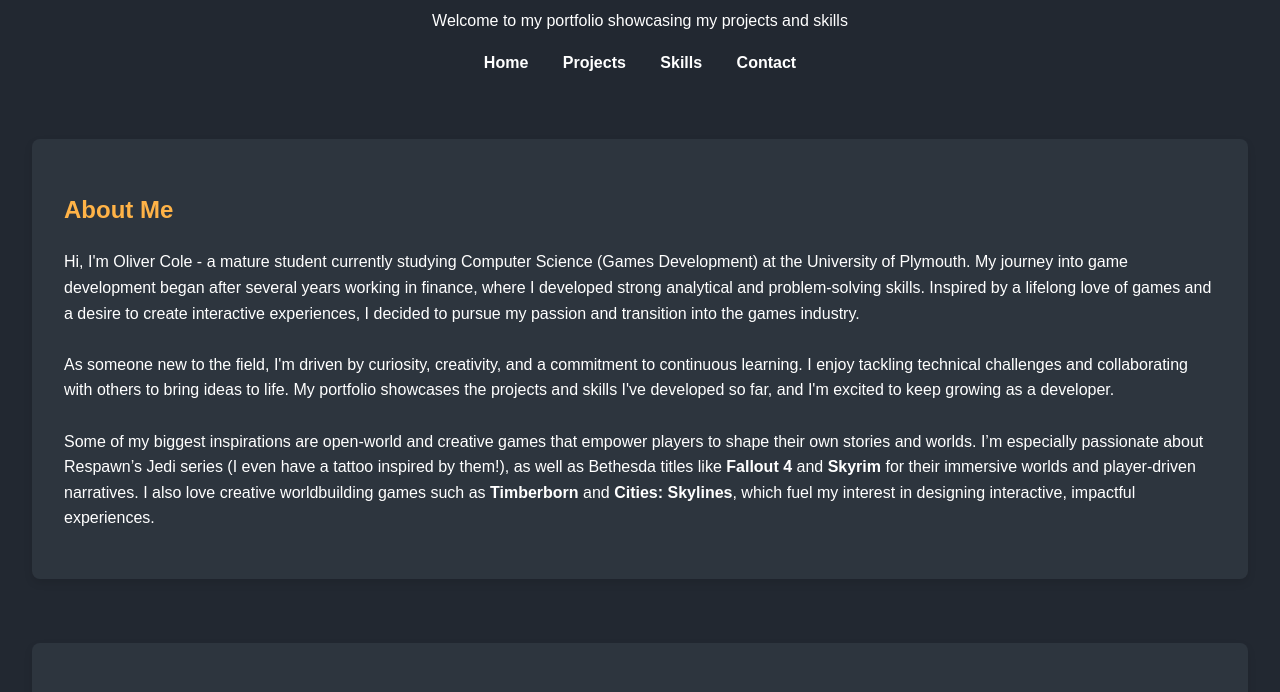
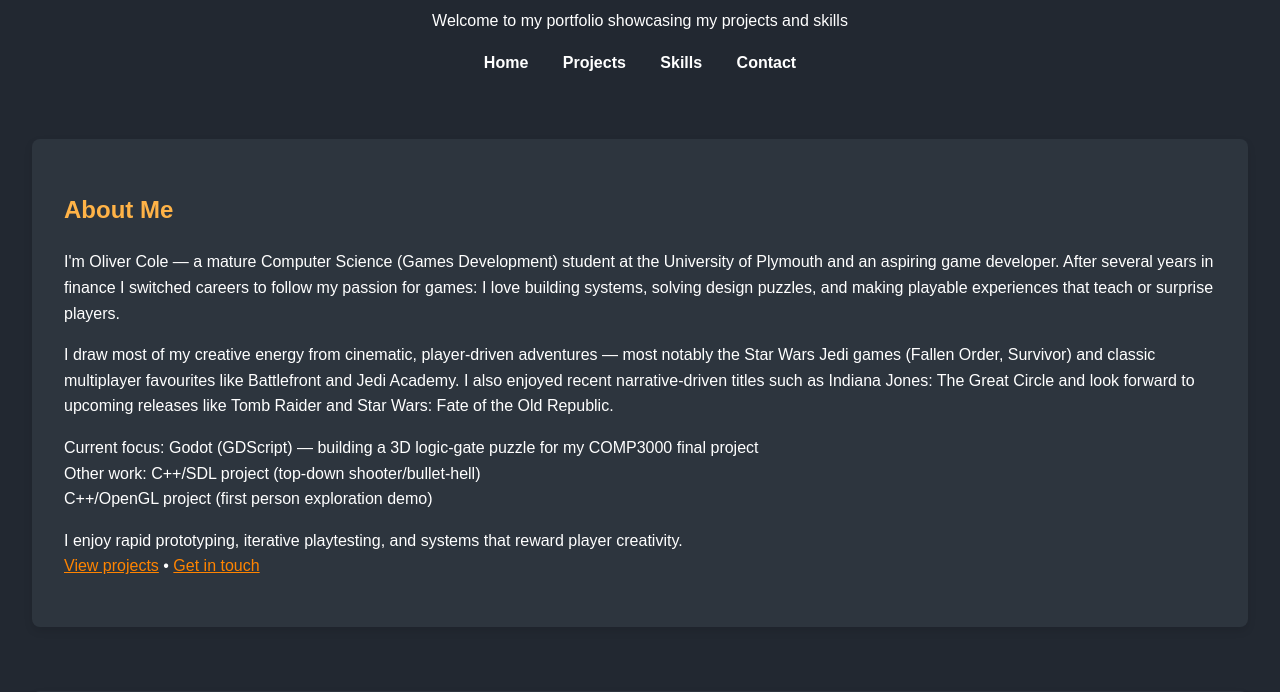
Before and after one commit to gingeapple182/gingeapple182.github.io, a plain HTML site: page index.html in a window 1280 px wide. Shown: the part 102-794 px from the top of the page. Drawn offline with Linux system fonts and the light colour scheme.

Commit message:
Update index.html

```diff
--- a/index.html
+++ b/index.html
@@ -32,9 +32,19 @@
     <section id="about">
         <h2>About Me</h2>
         <p>
-            Hi, I'm Oliver Cole - a mature student currently studying Computer Science (Games Development) at the University of Plymouth. My journey into game development began after several years working in finance, where I developed strong analytical and problem-solving skills. Inspired by a lifelong love of games and a desire to create interactive experiences, I decided to pursue my passion and transition into the games industry.<br><br>
-            As someone new to the field, I'm driven by curiosity, creativity, and a commitment to continuous learning. I enjoy tackling technical challenges and collaborating with others to bring ideas to life. My portfolio showcases the projects and skills I've developed so far, and I'm excited to keep growing as a developer.<br><br>
-            Some of my biggest inspirations are open-world and creative games that empower players to shape their own stories and worlds. I’m especially passionate about Respawn’s Jedi series (I even have a tattoo inspired by them!), as well as Bethesda titles like <strong>Fallout 4</strong> and <strong>Skyrim</strong> for their immersive worlds and player-driven narratives. I also love creative worldbuilding games such as <strong>Timberborn</strong> and <strong>Cities: Skylines</strong>, which fuel my interest in designing interactive, impactful experiences.
+            I'm Oliver Cole — a mature Computer Science (Games Development) student at the University of Plymouth and an aspiring game developer. After several years in finance I switched careers to follow my passion for games: I love building systems, solving design puzzles, and making playable experiences that teach or surprise players.
+        </p>
+        <p>
+            I draw most of my creative energy from cinematic, player-driven adventures — most notably the Star Wars Jedi games (Fallen Order, Survivor) and classic multiplayer favourites like Battlefront and Jedi Academy. I also enjoyed recent narrative-driven titles such as Indiana Jones: The Great Circle and look forward to upcoming releases like Tomb Raider and Star Wars: Fate of the Old Republic.
+        </p>
+        <ul class="about-meta">
+            <li>Current focus: Godot (GDScript) — building a 3D logic-gate puzzle for my COMP3000 final project</li>
+            <li>Other work: C++/SDL project (top-down shooter/bullet-hell)</li>
+            <li>            C++/OpenGL project (first person exploration demo)</li>
+        </ul>
+        <p>
+            I enjoy rapid prototyping, iterative playtesting, and systems that reward player creativity. <a href="projects.html"> <br>
+              View projects</a> • <a href="contact.html">Get in touch</a>
         </p>
     </section>
 
```
